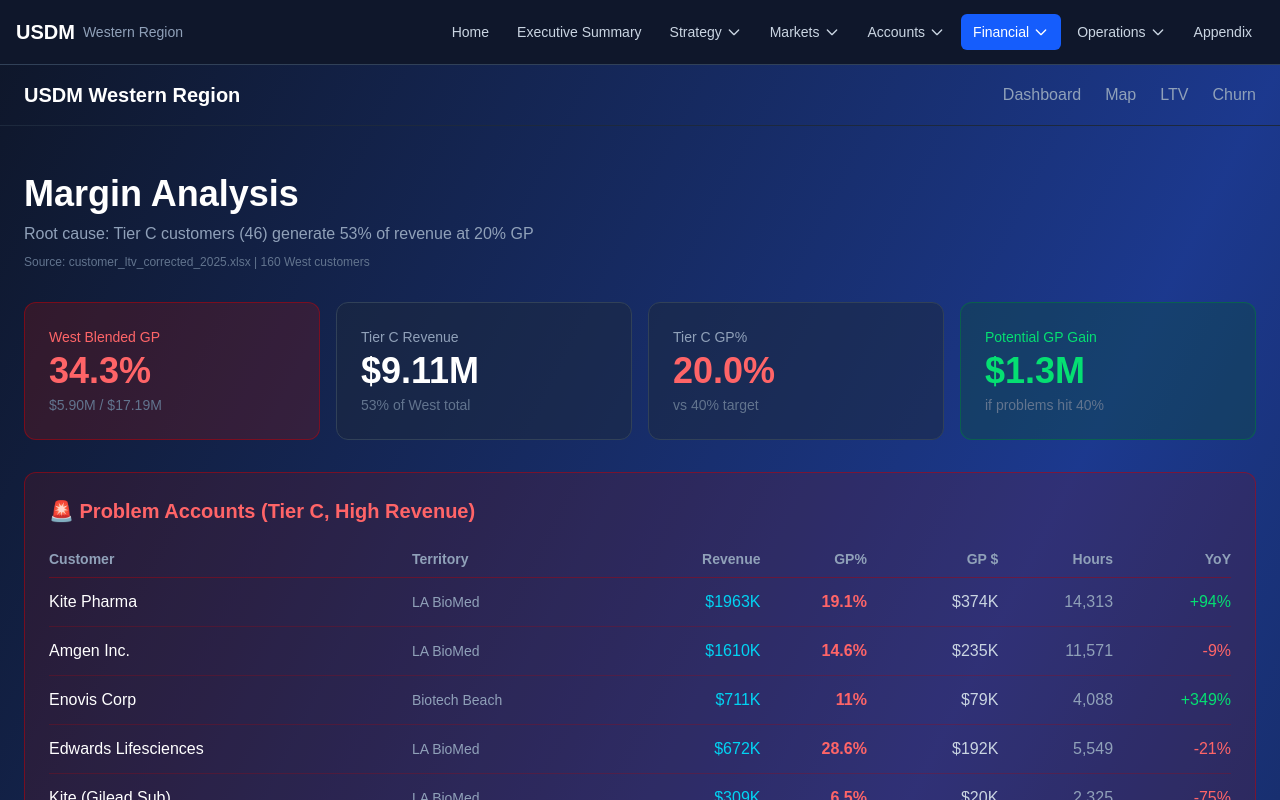
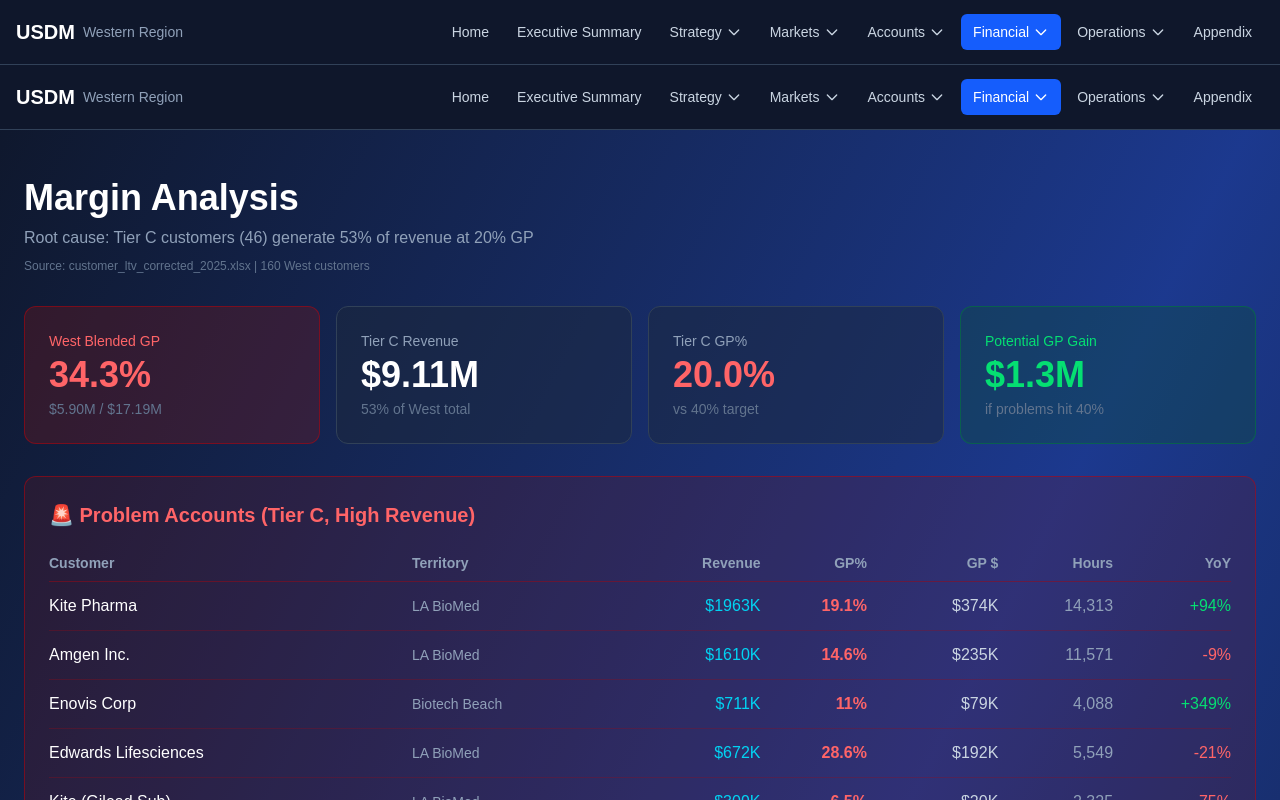
Before and after one commit to kbrown10000/western-region-analysis, a Next.js app: page /margin-analysis in a window 1280 px wide. Shown: the top 800 px of the page. Built offline with nearby package versions, Linux system fonts and the light colour scheme.

Commit message:
feat: standardize navigation across all pages

```diff
--- a/src/app/account-rationale/page.tsx
+++ b/src/app/account-rationale/page.tsx
@@ -1,6 +1,7 @@
 'use client';
 
 import Link from 'next/link';
+import Navigation from '@/components/Navigation';
 
 interface AccountScore {
   name: string;
@@ -264,16 +265,7 @@
 
   return (
     <div className="min-h-screen bg-gradient-to-br from-slate-900 via-blue-900 to-slate-900">
-      <header className="border-b border-slate-800">
-        <div className="max-w-7xl mx-auto px-6 py-4 flex justify-between items-center">
-          <Link href="/" className="text-white font-bold text-xl">USDM Western Region</Link>
-          <nav className="flex gap-6">
-            <Link href="/gtm-strategy" className="text-slate-400 hover:text-white">GTM Strategy</Link>
-            <Link href="/targets" className="text-slate-400 hover:text-white">All Targets</Link>
-            <Link href="/action-plan" className="text-slate-400 hover:text-white">Action Plan</Link>
-          </nav>
-        </div>
-      </header>
+      <Navigation />
 
       <main className="max-w-7xl mx-auto px-6 py-12">
         <div className="mb-8">
--- a/src/app/churn-signals/page.tsx
+++ b/src/app/churn-signals/page.tsx
@@ -1,6 +1,7 @@
 'use client';
 
 import Link from 'next/link';
+import Navigation from '@/components/Navigation';
 import { useState } from 'react';
 import { BarChart, Bar, XAxis, YAxis, CartesianGrid, Tooltip, ResponsiveContainer, PieChart, Pie, Cell, Legend } from 'recharts';
 import churnData from '../../../data/churn-signals.json';
@@ -51,18 +52,7 @@
 
   return (
     <div className="min-h-screen bg-gradient-to-br from-slate-900 via-blue-900 to-slate-900">
-      {/* Header */}
-      <header className="border-b border-slate-800">
-        <div className="max-w-7xl mx-auto px-6 py-4 flex justify-between items-center">
-          <Link href="/" className="text-white font-bold text-xl">USDM Western Region</Link>
-          <nav className="flex gap-6">
-            <Link href="/executive-summary" className="text-slate-400 hover:text-white">Summary</Link>
-            <Link href="/map" className="text-slate-400 hover:text-white">Map</Link>
-            <Link href="/margin-analysis" className="text-slate-400 hover:text-white">Margins</Link>
-            <Link href="/ltv" className="text-slate-400 hover:text-white">LTV</Link>
-          </nav>
-        </div>
-      </header>
+      <Navigation />
 
       <main className="max-w-7xl mx-auto px-6 py-12">
         <h1 className="text-4xl font-bold text-white mb-2">Churn Signals</h1>
--- a/src/app/cloud-assurance-expansion/page.tsx
+++ b/src/app/cloud-assurance-expansion/page.tsx
@@ -1,6 +1,7 @@
 'use client';
 
 import Link from 'next/link';
+import Navigation from '@/components/Navigation';
 
 type ExpansionPlay = {
   name: string;
@@ -95,16 +96,7 @@
 export default function CloudAssuranceExpansionPlaybook() {
   return (
     <div className="min-h-screen bg-gradient-to-br from-slate-900 via-blue-900 to-slate-900">
-      <header className="border-b border-slate-800">
-        <div className="max-w-7xl mx-auto px-6 py-4 flex justify-between items-center">
-          <Link href="/" className="text-white font-bold text-xl">USDM Western Region</Link>
-          <nav className="flex flex-wrap gap-6">
-            <Link href="/gtm-strategy" className="text-slate-400 hover:text-white">GTM Strategy</Link>
-            <Link href="/service-expansion" className="text-slate-400 hover:text-white">Service Expansion</Link>
-            <Link href="/dashboard" className="text-slate-400 hover:text-white">Dashboard</Link>
-          </nav>
-        </div>
-      </header>
+      <Navigation />
 
       <main className="max-w-7xl mx-auto px-6 py-12">
         <div className="mb-10">
--- a/src/app/ltv/page.tsx
+++ b/src/app/ltv/page.tsx
@@ -1,6 +1,7 @@
 'use client';
 
 import Link from 'next/link';
+import Navigation from '@/components/Navigation';
 import { BarChart, Bar, XAxis, YAxis, CartesianGrid, Tooltip, ResponsiveContainer, LineChart, Line, PieChart, Pie, Cell, Legend, AreaChart, Area } from 'recharts';
 import ltvData from '../../../data/customer-ltv.json';
 
@@ -40,18 +41,7 @@
 
   return (
     <div className="min-h-screen bg-gradient-to-br from-slate-900 via-blue-900 to-slate-900">
-      {/* Header */}
-      <header className="border-b border-slate-800">
-        <div className="max-w-7xl mx-auto px-6 py-4 flex justify-between items-center">
-          <Link href="/" className="text-white font-bold text-xl">USDM Western Region</Link>
-          <nav className="flex gap-6">
-            <Link href="/executive-summary" className="text-slate-400 hover:text-white">Summary</Link>
-            <Link href="/map" className="text-slate-400 hover:text-white">Map</Link>
-            <Link href="/margin-analysis" className="text-slate-400 hover:text-white">Margins</Link>
-            <Link href="/churn-signals" className="text-slate-400 hover:text-white">Churn</Link>
-          </nav>
-        </div>
-      </header>
+      <Navigation />
 
       <main className="max-w-7xl mx-auto px-6 py-12">
         <h1 className="text-4xl font-bold text-white mb-2">Customer Lifetime Value</h1>
--- a/src/app/map/page.tsx
+++ b/src/app/map/page.tsx
@@ -1,6 +1,7 @@
 'use client';
 
 import Link from 'next/link';
+import Navigation from '@/components/Navigation';
 import dynamic from 'next/dynamic';
 import { useState, useMemo } from 'react';
 
@@ -118,18 +119,7 @@
 
   return (
     <div className="min-h-screen bg-gradient-to-br from-slate-900 via-blue-900 to-slate-900">
-      {/* Header */}
-      <header className="border-b border-slate-800">
-        <div className="max-w-7xl mx-auto px-6 py-4 flex justify-between items-center">
-          <Link href="/" className="text-white font-bold text-xl">USDM Western Region</Link>
-          <nav className="flex gap-6">
-            <Link href="/executive-summary" className="text-slate-400 hover:text-white">Summary</Link>
-            <Link href="/targets" className="text-slate-400 hover:text-white">Targets</Link>
-            <Link href="/margin-analysis" className="text-slate-400 hover:text-white">Margins</Link>
-            <Link href="/churn-signals" className="text-slate-400 hover:text-white">Churn</Link>
-          </nav>
-        </div>
-      </header>
+      <Navigation />
 
       <main className="max-w-7xl mx-auto px-6 py-8">
         <div className="flex flex-col lg:flex-row justify-between items-start lg:items-center gap-4 mb-6">
--- a/src/app/margin-analysis/page.tsx
+++ b/src/app/margin-analysis/page.tsx
@@ -1,6 +1,7 @@
 'use client';
 
 import Link from 'next/link';
+import Navigation from '@/components/Navigation';
 import { BarChart, Bar, XAxis, YAxis, CartesianGrid, Tooltip, Legend, ResponsiveContainer, PieChart, Pie, Cell, ComposedChart, Line } from 'recharts';
 
 // CORRECTED 2025 DATA - All 160 West customers
@@ -61,18 +62,7 @@
 
   return (
     <div className="min-h-screen bg-gradient-to-br from-slate-900 via-blue-900 to-slate-900">
-      {/* Header */}
-      <header className="border-b border-slate-800">
-        <div className="max-w-7xl mx-auto px-6 py-4 flex justify-between items-center">
-          <Link href="/" className="text-white font-bold text-xl">USDM Western Region</Link>
-          <nav className="flex gap-6">
-            <Link href="/dashboard" className="text-slate-400 hover:text-white">Dashboard</Link>
-            <Link href="/map" className="text-slate-400 hover:text-white">Map</Link>
-            <Link href="/ltv" className="text-slate-400 hover:text-white">LTV</Link>
-            <Link href="/churn-signals" className="text-slate-400 hover:text-white">Churn</Link>
-          </nav>
-        </div>
-      </header>
+      <Navigation />
 
       <main className="max-w-7xl mx-auto px-6 py-12">
         <h1 className="text-4xl font-bold text-white mb-2">Margin Analysis</h1>
--- a/src/app/sales-momentum/page.tsx
+++ b/src/app/sales-momentum/page.tsx
@@ -1,6 +1,7 @@
 'use client';
 
 import Link from 'next/link';
+import Navigation from '@/components/Navigation';
 
 type Metric = { label: string; value: string; note: string; tone?: 'good' | 'warn' | 'bad' | 'neutral' };
 
@@ -85,17 +86,7 @@
 export default function SalesMomentum() {
   return (
     <div className="min-h-screen bg-gradient-to-br from-slate-900 via-blue-900 to-slate-900">
-      <header className="border-b border-slate-800">
-        <div className="max-w-7xl mx-auto px-6 py-4 flex justify-between items-center">
-          <Link href="/" className="text-white font-bold text-xl">USDM Western Region</Link>
-          <nav className="flex flex-wrap gap-6">
-            <Link href="/dashboard" className="text-slate-400 hover:text-white">Dashboard</Link>
-            <Link href="/churn-signals" className="text-slate-400 hover:text-white">Churn Signals</Link>
-            <Link href="/gtm-strategy" className="text-slate-400 hover:text-white">GTM Strategy</Link>
-            <Link href="/service-expansion" className="text-slate-400 hover:text-white">Service Expansion</Link>
-          </nav>
-        </div>
-      </header>
+      <Navigation />
 
       <main className="max-w-7xl mx-auto px-6 py-12">
         <div className="mb-8">
--- a/src/app/service-expansion/page.tsx
+++ b/src/app/service-expansion/page.tsx
@@ -1,6 +1,7 @@
 'use client';
 
 import Link from 'next/link';
+import Navigation from '@/components/Navigation';
 
 interface CustomerService {
   name: string;
@@ -183,16 +184,7 @@
 export default function ServiceExpansion() {
   return (
     <div className="min-h-screen bg-gradient-to-br from-slate-900 via-blue-900 to-slate-900">
-      <header className="border-b border-slate-800">
-        <div className="max-w-7xl mx-auto px-6 py-4 flex justify-between items-center">
-          <Link href="/" className="text-white font-bold text-xl">USDM Western Region</Link>
-          <nav className="flex gap-6">
-            <Link href="/gtm-strategy" className="text-slate-400 hover:text-white">GTM Strategy</Link>
-            <Link href="/account-rationale" className="text-slate-400 hover:text-white">Account Rationale</Link>
-            <Link href="/margin-analysis" className="text-slate-400 hover:text-white">Margin Analysis</Link>
-          </nav>
-        </div>
-      </header>
+      <Navigation />
 
       <main className="max-w-7xl mx-auto px-6 py-12">
         <div className="mb-8">
--- a/src/app/team-capacity/page.tsx
+++ b/src/app/team-capacity/page.tsx
@@ -1,6 +1,7 @@
 'use client';
 
 import Link from 'next/link';
+import Navigation from '@/components/Navigation';
 
 interface TeamMember {
   role: string;
@@ -151,16 +152,7 @@
 export default function TeamCapacity() {
   return (
     <div className="min-h-screen bg-gradient-to-br from-slate-900 via-blue-900 to-slate-900">
-      <header className="border-b border-slate-800">
-        <div className="max-w-7xl mx-auto px-6 py-4 flex justify-between items-center">
-          <Link href="/" className="text-white font-bold text-xl">USDM Western Region</Link>
-          <nav className="flex gap-6">
-            <Link href="/gtm-strategy" className="text-slate-400 hover:text-white">GTM Strategy</Link>
-            <Link href="/marketing-alignment" className="text-slate-400 hover:text-white">Marketing</Link>
-            <Link href="/targets" className="text-slate-400 hover:text-white">Targets</Link>
-          </nav>
-        </div>
-      </header>
+      <Navigation />
 
       <main className="max-w-7xl mx-auto px-6 py-12">
         <div className="mb-8">
```
